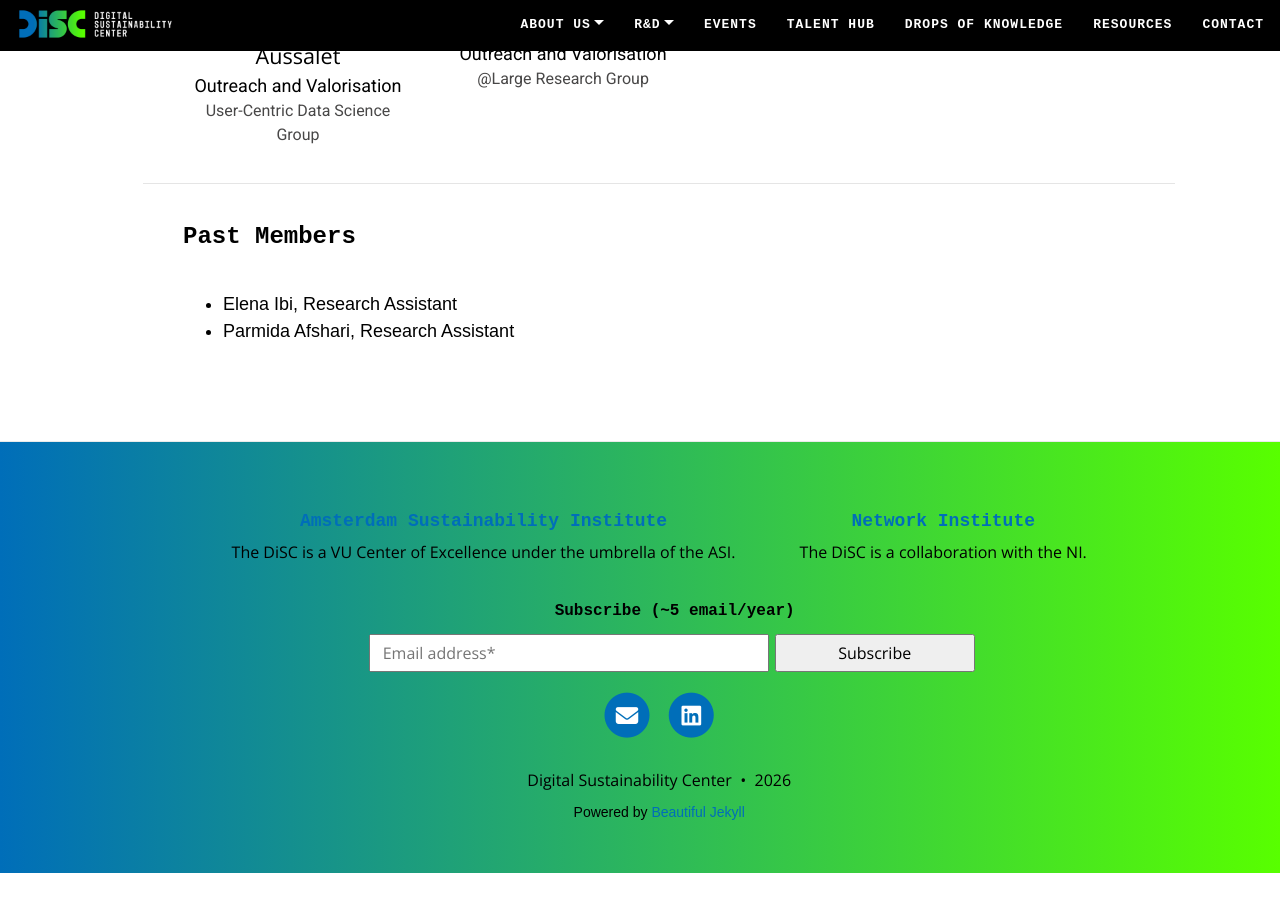
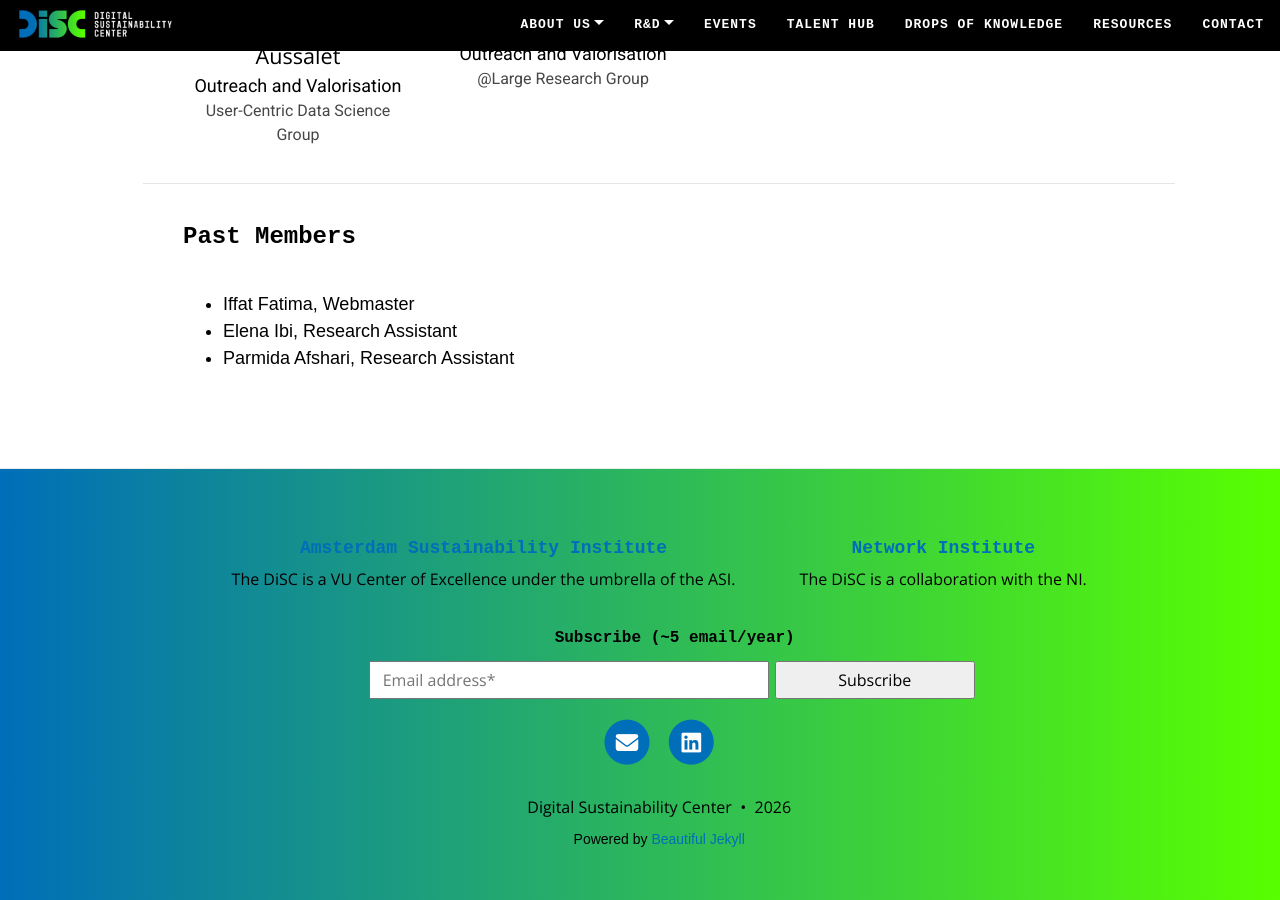
Before and after one commit to S2-group/disc-website.github.io, a Jekyll site: the page built from pages/team.md, in a window 1280 px wide and 900 px high, scrolled down 1000 px. Built offline with Jekyll 4.4.1, drawn with Linux system fonts in a browser that asks for light colours; comment, search, counter and statistics services are not loaded; before the commit the page ends 1873 px from its top, so only the background shows below that.

Commit message:
Add Iffat Fatima as a past member

```diff
--- a/_data/past_members.yml
+++ b/_data/past_members.yml
@@ -1,4 +1,6 @@
 # Past Members
+- name: Iffat Fatima
+  role: Webmaster
 - name: Elena Ibi
   role: Research Assistant
 - name: Parmida Afshari
```
